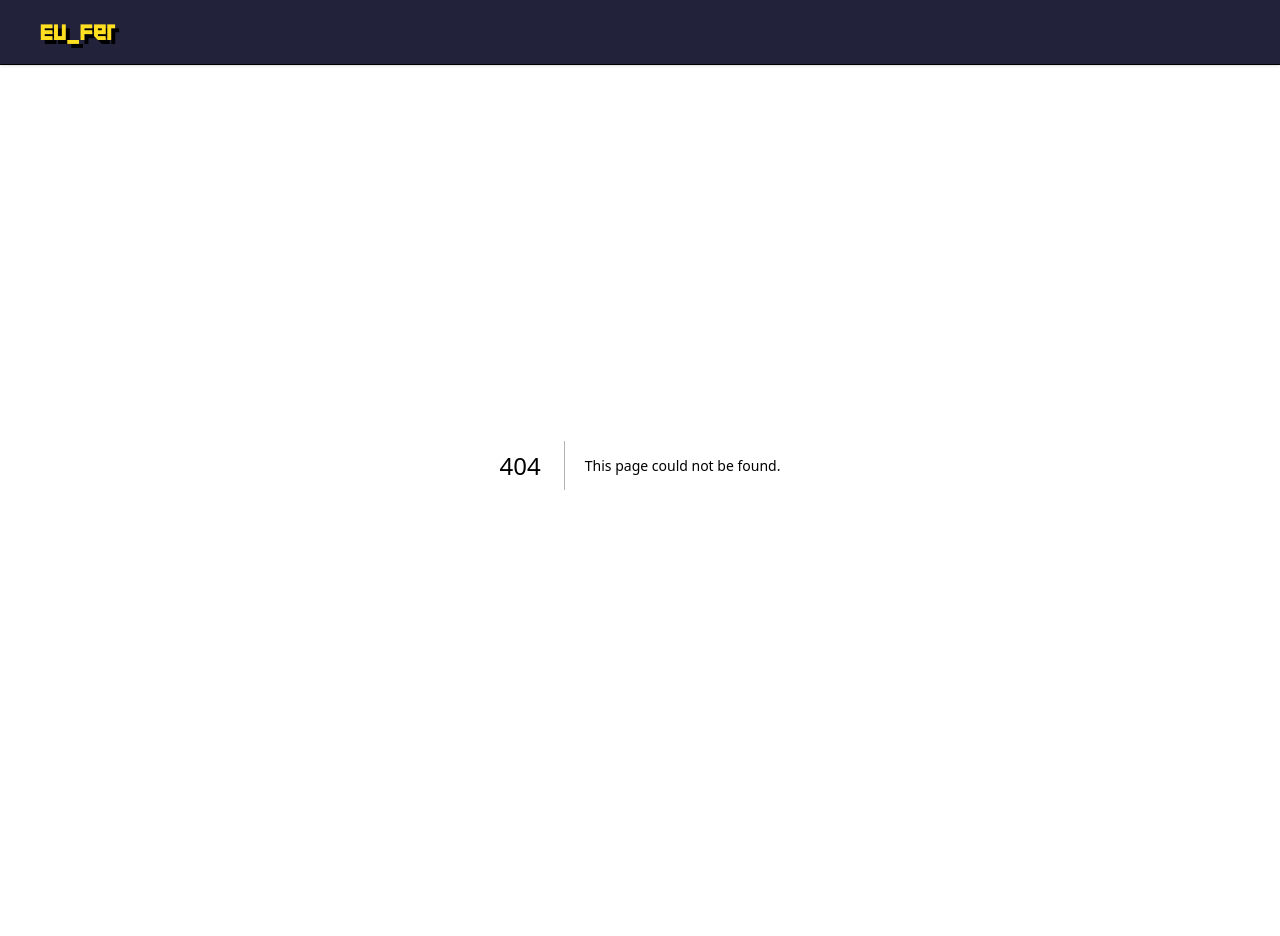
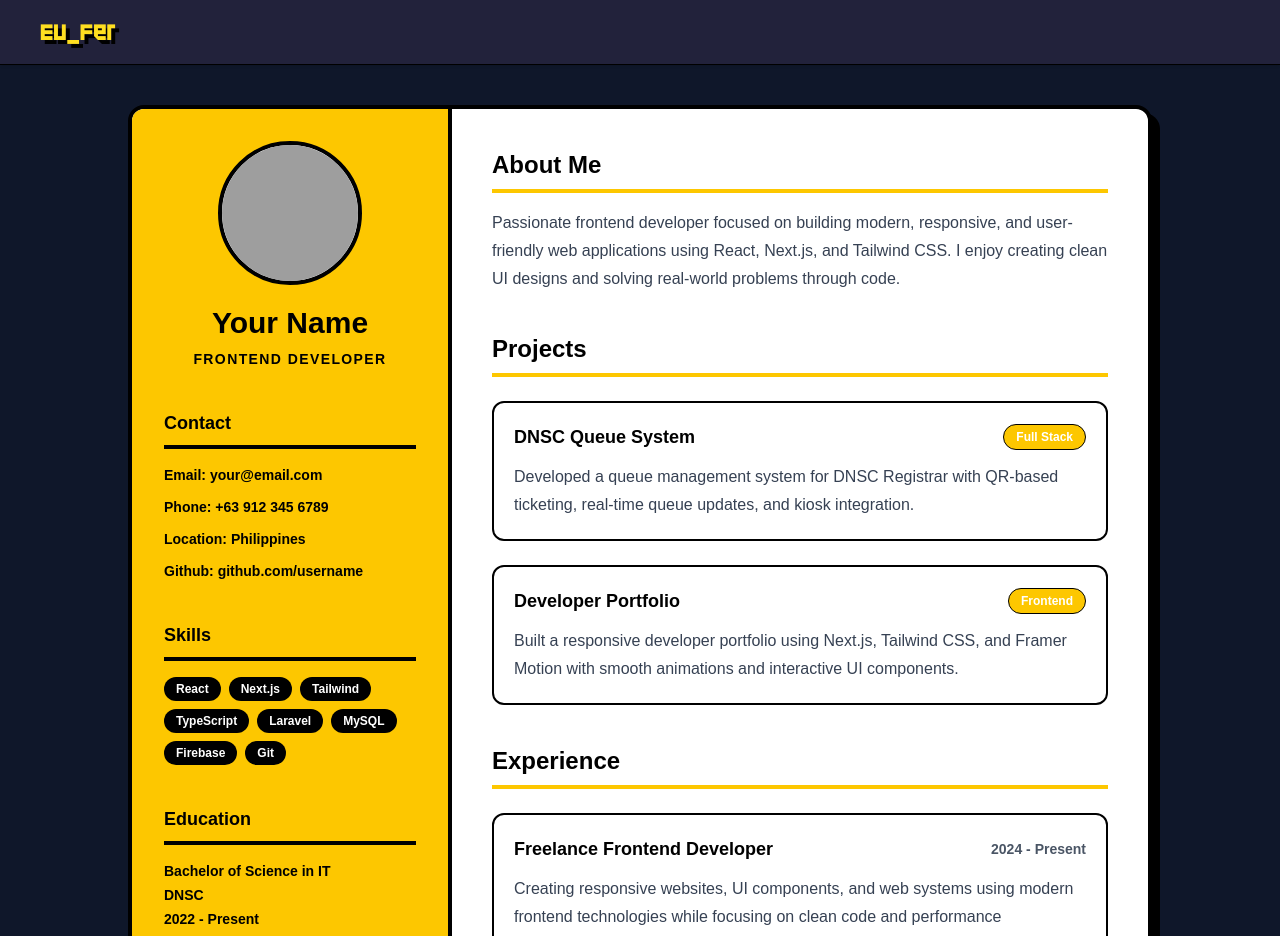
Before and after one commit to zeedu1/my-portfolio, a Next.js app: page /resume in a window 1280 px wide. Before the commit this address had no page. Shown: the top 936 px of the page. Before the commit the page ends 865 px from the top, so only its background shows below. Built offline with nearby package versions, Linux system fonts and the light colour scheme; grey boxes are pictures that could not be loaded.

Commit message:
add resume

```diff
--- /dev/null
+++ b/app/resume/page.tsx
@@ -0,0 +1,5 @@
+import Resume from "./resume";
+
+export default function Page() {
+  return <Resume />;
+}
--- /dev/null
+++ b/app/resume/resume.tsx
@@ -0,0 +1,227 @@
+export default function Resume() {
+  return (
+    <main className="min-h-screen bg-[#0f172a] py-10 px-4 sm:px-6">
+      <div
+        className="
+          max-w-5xl
+          mx-auto
+          bg-white
+          rounded-2xl
+          overflow-hidden
+          shadow-[8px_8px_0px_#000]
+          border-4
+          border-black
+          grid
+          md:grid-cols-[320px_1fr]
+        "
+      >
+        {/* LEFT SIDE */}
+        <aside className="bg-yellow-400 border-r-4 border-black p-8">
+          {/* PROFILE */}
+          <div className="flex flex-col items-center text-center">
+            <div
+              className="
+                w-36
+                h-36
+                rounded-full
+                border-4
+                border-black
+                overflow-hidden
+                bg-white
+              "
+            >
+              <img
+                src="/profile.png"
+                alt="profile"
+                className="w-full h-full object-cover"
+              />
+            </div>
+
+            <h1 className="mt-5 text-3xl font-black text-black">
+              Your Name
+            </h1>
+
+            <p className="mt-2 text-sm font-bold text-black uppercase tracking-widest">
+              Frontend Developer
+            </p>
+          </div>
+
+          {/* CONTACT */}
+          <section className="mt-10">
+            <h2 className="text-lg font-black border-b-4 border-black pb-2 text-black">
+              Contact
+            </h2>
+
+            <div className="mt-4 space-y-3 text-sm font-semibold text-black">
+              <p>Email: your@email.com</p>
+              <p>Phone: +63 912 345 6789</p>
+              <p>Location: Philippines</p>
+              <p>Github: github.com/username</p>
+            </div>
+          </section>
+
+          {/* SKILLS */}
+          <section className="mt-10">
+            <h2 className="text-lg font-black border-b-4 border-black pb-2 text-black">
+              Skills
+            </h2>
+
+            <div className="mt-4 flex flex-wrap gap-2">
+              {[
+                "React",
+                "Next.js",
+                "Tailwind",
+                "TypeScript",
+                "Laravel",
+                "MySQL",
+                "Firebase",
+                "Git",
+              ].map((skill) => (
+                <span
+                  key={skill}
+                  className="
+                    bg-black
+                    text-white
+                    px-3
+                    py-1
+                    rounded-full
+                    text-xs
+                    font-bold
+                  "
+                >
+                  {skill}
+                </span>
+              ))}
+            </div>
+          </section>
+
+          {/* EDUCATION */}
+          <section className="mt-10">
+            <h2 className="text-lg font-black border-b-4 border-black pb-2 text-black">
+              Education
+            </h2>
+
+            <div className="mt-4 text-sm text-black font-semibold">
+              <p>Bachelor of Science in IT</p>
+              <p className="mt-1">DNSC</p>
+              <p className="mt-1">2022 - Present</p>
+            </div>
+          </section>
+        </aside>
+
+        {/* RIGHT SIDE */}
+        <section className="p-8 sm:p-10">
+          {/* ABOUT */}
+          <section>
+            <h2 className="text-2xl font-black text-black border-b-4 border-yellow-400 pb-2">
+              About Me
+            </h2>
+
+            <p className="mt-4 text-gray-700 leading-7">
+              Passionate frontend developer focused on building modern,
+              responsive, and user-friendly web applications using React,
+              Next.js, and Tailwind CSS. I enjoy creating clean UI designs and
+              solving real-world problems through code.
+            </p>
+          </section>
+
+          {/* PROJECTS */}
+          <section className="mt-10">
+            <h2 className="text-2xl font-black text-black border-b-4 border-yellow-400 pb-2">
+              Projects
+            </h2>
+
+            <div className="mt-6 space-y-6">
+              {/* PROJECT */}
+              <div className="border-2 border-black rounded-xl p-5">
+                <div className="flex items-center justify-between gap-3 flex-wrap">
+                  <h3 className="text-lg font-black text-black">
+                    DNSC Queue System
+                  </h3>
+
+                  <span className="bg-yellow-400 px-3 py-1 text-xs font-black border border-black rounded-full">
+                    Full Stack
+                  </span>
+                </div>
+
+                <p className="mt-3 text-gray-700 leading-7">
+                  Developed a queue management system for DNSC Registrar with
+                  QR-based ticketing, real-time queue updates, and kiosk
+                  integration.
+                </p>
+              </div>
+
+              {/* PROJECT */}
+              <div className="border-2 border-black rounded-xl p-5">
+                <div className="flex items-center justify-between gap-3 flex-wrap">
+                  <h3 className="text-lg font-black text-black">
+                    Developer Portfolio
+                  </h3>
+
+                  <span className="bg-yellow-400 px-3 py-1 text-xs font-black border border-black rounded-full">
+                    Frontend
+                  </span>
+                </div>
+
+                <p className="mt-3 text-gray-700 leading-7">
+                  Built a responsive developer portfolio using Next.js,
+                  Tailwind CSS, and Framer Motion with smooth animations and
+                  interactive UI components.
+                </p>
+              </div>
+            </div>
+          </section>
+
+          {/* EXPERIENCE */}
+          <section className="mt-10">
+            <h2 className="text-2xl font-black text-black border-b-4 border-yellow-400 pb-2">
+              Experience
+            </h2>
+
+            <div className="mt-6 border-2 border-black rounded-xl p-5">
+              <div className="flex items-center justify-between flex-wrap gap-2">
+                <h3 className="text-lg font-black text-black">
+                  Freelance Frontend Developer
+                </h3>
+
+                <span className="text-sm font-bold text-gray-600">
+                  2024 - Present
+                </span>
+              </div>
+
+              <p className="mt-3 text-gray-700 leading-7">
+                Creating responsive websites, UI components, and web systems
+                using modern frontend technologies while focusing on clean code
+                and performance optimization.
+              </p>
+            </div>
+          </section>
+
+          {/* DOWNLOAD BUTTON */}
+          <div className="mt-12">
+            <button
+              className="
+                border-2
+                border-black
+                bg-yellow-400
+                px-6
+                py-3
+                rounded-xl
+                font-black
+                text-black
+                shadow-[4px_4px_0px_#000]
+                transition-all
+                duration-200
+                hover:translate-x-[2px]
+                hover:translate-y-[2px]
+                hover:shadow-none
+              "
+            >
+              Download CV
+            </button>
+          </div>
+        </section>
+      </div>
+    </main>
+  );
+}
--- a/components/hero/hero.tsx
+++ b/components/hero/hero.tsx
@@ -3,12 +3,12 @@
 import { useTypewriter } from "@/hooks/useTypewriter";
 import { useRef } from "react";
 import { useInView } from "@/hooks/useInView";
-
+import Link from "next/link";
 export default function Hero() {
   const text = useTypewriter([
     "Euree John Fernandez",
-    "a BSIT Student",
-    "an Aspiring Web Developer",
+    "a BSIT Student.",
+    "an Aspiring Web Developer.",
   ]);
 
   const heroRef = useRef<HTMLElement>(null);
@@ -56,9 +56,7 @@ export default function Hero() {
           lg:text-left
           transition-all duration-700
           ${
-            isVisible
-              ? "opacity-100 translate-y-0"
-              : "opacity-0 translate-y-10"
+            isVisible ? "opacity-100 translate-y-0" : "opacity-0 translate-y-10"
           }
         `}
       >
@@ -109,19 +107,15 @@ export default function Hero() {
               leading-relaxed
             "
           >
-            I am a 4th-year Bachelor of Science in Information
-            Technology student with a strong interest in web
-            development. I have experience building web applications
-            through our capstone project, which helped me gain
-            practical knowledge in both frontend and backend
+            I am a 4th-year Bachelor of Science in Information Technology
+            student with a strong interest in web development. I have experience
+            building web applications through our capstone project, which helped
+            me gain practical knowledge in both frontend and backend
             development.
-
             <br />
-            <br />
-
-            I am currently improving my skills in modern web
-            development technologies, with the goal of becoming a
-            competent and reliable full-stack developer in the future.
+            <br />I am currently improving my skills in modern web development
+            technologies, with the goal of becoming a competent and reliable
+            full-stack developer in the future.
           </p>
 
           {/* BUTTONS */}
@@ -136,6 +130,11 @@ export default function Hero() {
             "
           >
             <button
+              onClick={() => {
+                document.getElementById("projects")?.scrollIntoView({
+                  behavior: "smooth",
+                });
+              }}
               className="
                 font-mono
                 font-bold
@@ -159,7 +158,7 @@ export default function Hero() {
             >
               View Projects
             </button>
-
+            <Link href="/resume">
               <button
                 className="
                   font-mono
@@ -184,6 +183,7 @@ export default function Hero() {
                 >
                 Download CV
               </button>
+            </Link>
           </div>
 
           {/* DOTS */}
@@ -205,9 +205,7 @@ export default function Hero() {
           items-center
           transition-all duration-700 delay-200
           ${
-            isVisible
-              ? "opacity-100 translate-x-0"
-              : "opacity-0 translate-x-10"
+            isVisible ? "opacity-100 translate-x-0" : "opacity-0 translate-x-10"
           }
         `}
       >
--- a/components/navbar/navbar.tsx
+++ b/components/navbar/navbar.tsx
@@ -4,10 +4,11 @@ import { useState } from "react";
 import { Menu, X } from "lucide-react";
 
 const navLinks = [
-  { label: "Home", href: "#hero" },
-  { label: "About", href: "#about" },
-  { label: "Projects", href: "#projects" },
-  { label: "Contact", href: "#contact" },
+  { label: "Home", href: "/#hero" },
+  { label: "About", href: "/#about" },
+  { label: "Projects", href: "/#projects" },
+  { label: "Contact", href: "/#contact" },
+  { label: "Resume", href: "/resume" },
 ];
 
 export default function Navbar() {
```
Lines whose indentation alone changed are shown as unchanged.
